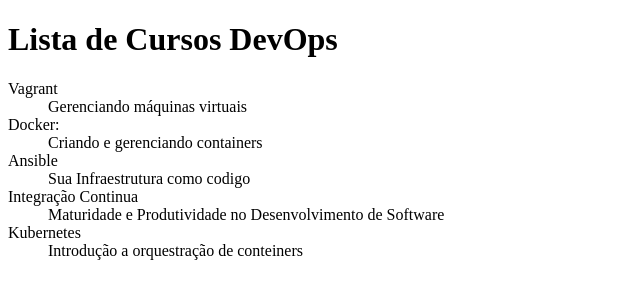
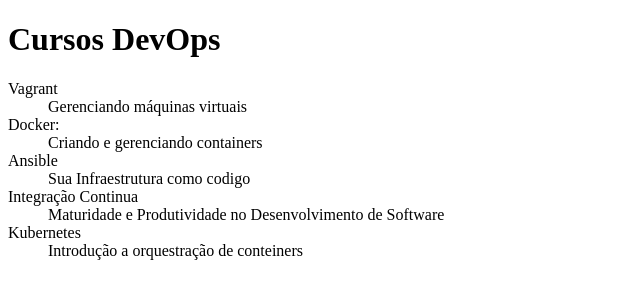
Before and after one commit to Alicetinha/GiteGithub1, a plain HTML site: page index.html in a window 1280 px wide. Shown: the whole page, without its empty margins (0-640 px from the left). Drawn offline with Linux system fonts and the light colour scheme.

Commit message:
Removendo nome Alura do título

```diff
--- a/index.html
+++ b/index.html
@@ -2,11 +2,11 @@
 <html lang="en">
 <head>
     <meta charset="UTF-8">
-    <title>Cursos de DevOps da Alura</title>
+    <title>Lista de Cursos</title>
 </head>
 <body>
     <dl>
-        <h1>Lista de Cursos DevOps</h1>
+        <h1>Cursos DevOps</h1>
 
         <dt>Vagrant</dt>
         <dd>Gerenciando máquinas virtuais</dd>
```
